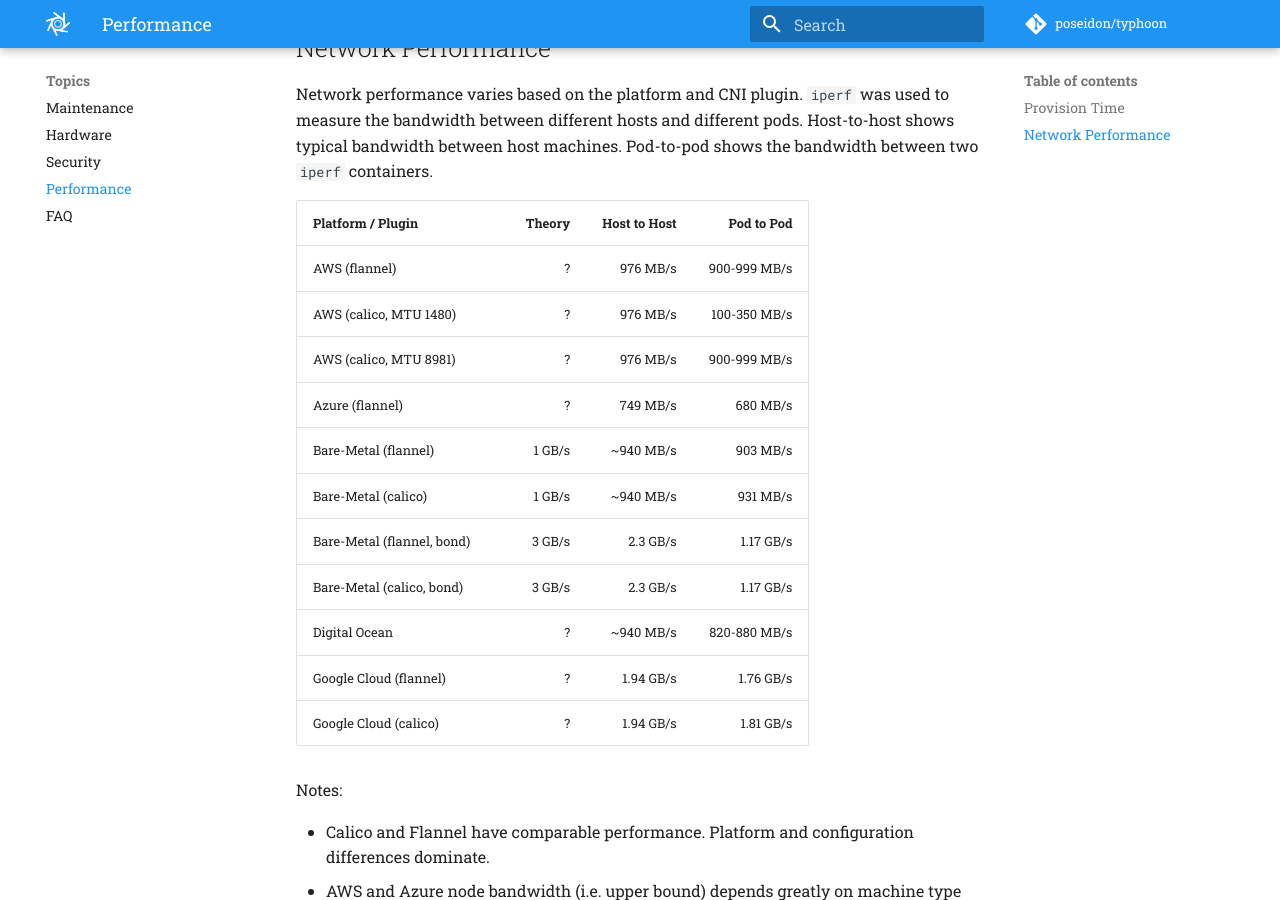
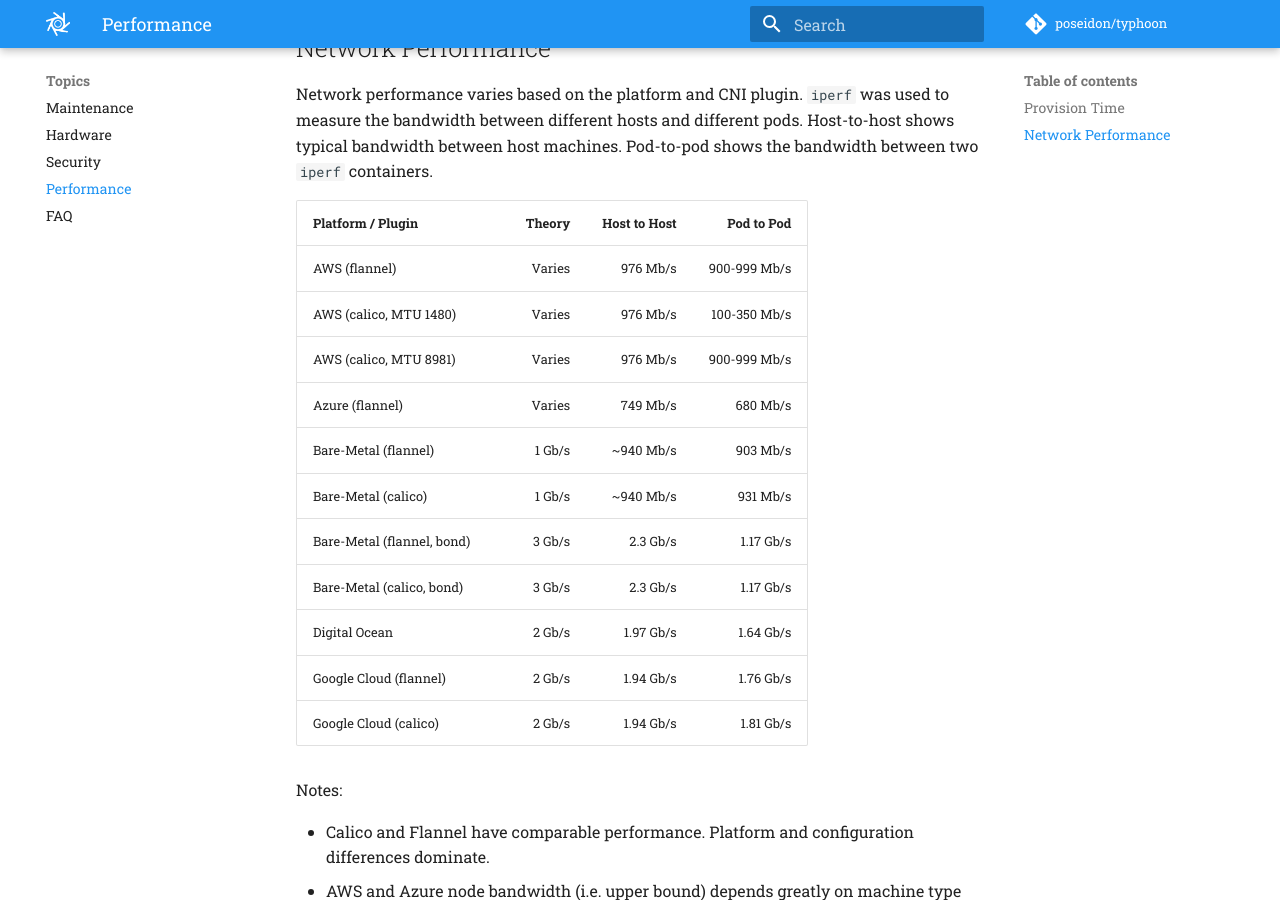
Before and after one commit to poseidon/typhoon, an MkDocs documentation site: the page built from docs/topics/performance.md, in a window 1280 px wide and 900 px high, scrolled down 820 px. Built offline with MkDocs 1.6.1 and Material for MkDocs 9.7.7, drawn with Linux system fonts in a browser that asks for light colours; comment, search, counter and statistics services are not loaded.

Commit message:
Measure DigitalOcean network performance
* Measuring pod-to-pod bandwidth in a few regions (NYC3, FRA1,
SFO1) shows DigitalOcean has made some improvements

```diff
--- a/docs/topics/performance.md
+++ b/docs/topics/performance.md
@@ -24,17 +24,17 @@
 
 | Platform / Plugin          | Theory | Host to Host | Pod to Pod   |
 |----------------------------|-------:|-------------:|-------------:|
-| AWS (flannel)              | ?      | 976 MB/s     | 900-999 MB/s |
-| AWS (calico, MTU 1480)     | ?      | 976 MB/s     | 100-350 MB/s |
-| AWS (calico, MTU 8981)     | ?      | 976 MB/s     | 900-999 MB/s |
-| Azure (flannel)            | ?      | 749 MB/s     | 680 MB/s     |
-| Bare-Metal (flannel)       | 1 GB/s | ~940 MB/s    | 903 MB/s     |
-| Bare-Metal (calico)        | 1 GB/s | ~940 MB/s    | 931 MB/s     |
-| Bare-Metal (flannel, bond) | 3 GB/s |  2.3 GB/s    | 1.17 GB/s    |
-| Bare-Metal (calico, bond)  | 3 GB/s |  2.3 GB/s    | 1.17 GB/s    |
-| Digital Ocean              | ?      | ~940 MB/s     | 820-880 MB/s |
-| Google Cloud (flannel)     | ?      | 1.94 GB/s    | 1.76 GB/s    |
-| Google Cloud (calico)      | ?      | 1.94 GB/s    | 1.81 GB/s    |
+| AWS (flannel)              | Varies | 976 Mb/s     | 900-999 Mb/s |
+| AWS (calico, MTU 1480)     | Varies | 976 Mb/s     | 100-350 Mb/s |
+| AWS (calico, MTU 8981)     | Varies | 976 Mb/s     | 900-999 Mb/s |
+| Azure (flannel)            | Varies | 749 Mb/s     | 680 Mb/s     |
+| Bare-Metal (flannel)       | 1 Gb/s | ~940 Mb/s    | 903 Mb/s     |
+| Bare-Metal (calico)        | 1 Gb/s | ~940 Mb/s    | 931 Mb/s     |
+| Bare-Metal (flannel, bond) | 3 Gb/s |  2.3 Gb/s    | 1.17 Gb/s    |
+| Bare-Metal (calico, bond)  | 3 Gb/s |  2.3 Gb/s    | 1.17 Gb/s    |
+| Digital Ocean              | 2 Gb/s | 1.97 Gb/s    | 1.64 Gb/s    |
+| Google Cloud (flannel)     | 2 Gb/s | 1.94 Gb/s    | 1.76 Gb/s    |
+| Google Cloud (calico)      | 2 Gb/s | 1.94 Gb/s    | 1.81 Gb/s    |
 
 Notes:
 
```
Also changed, not shown: CHANGES.md (+1 -2 lines).
